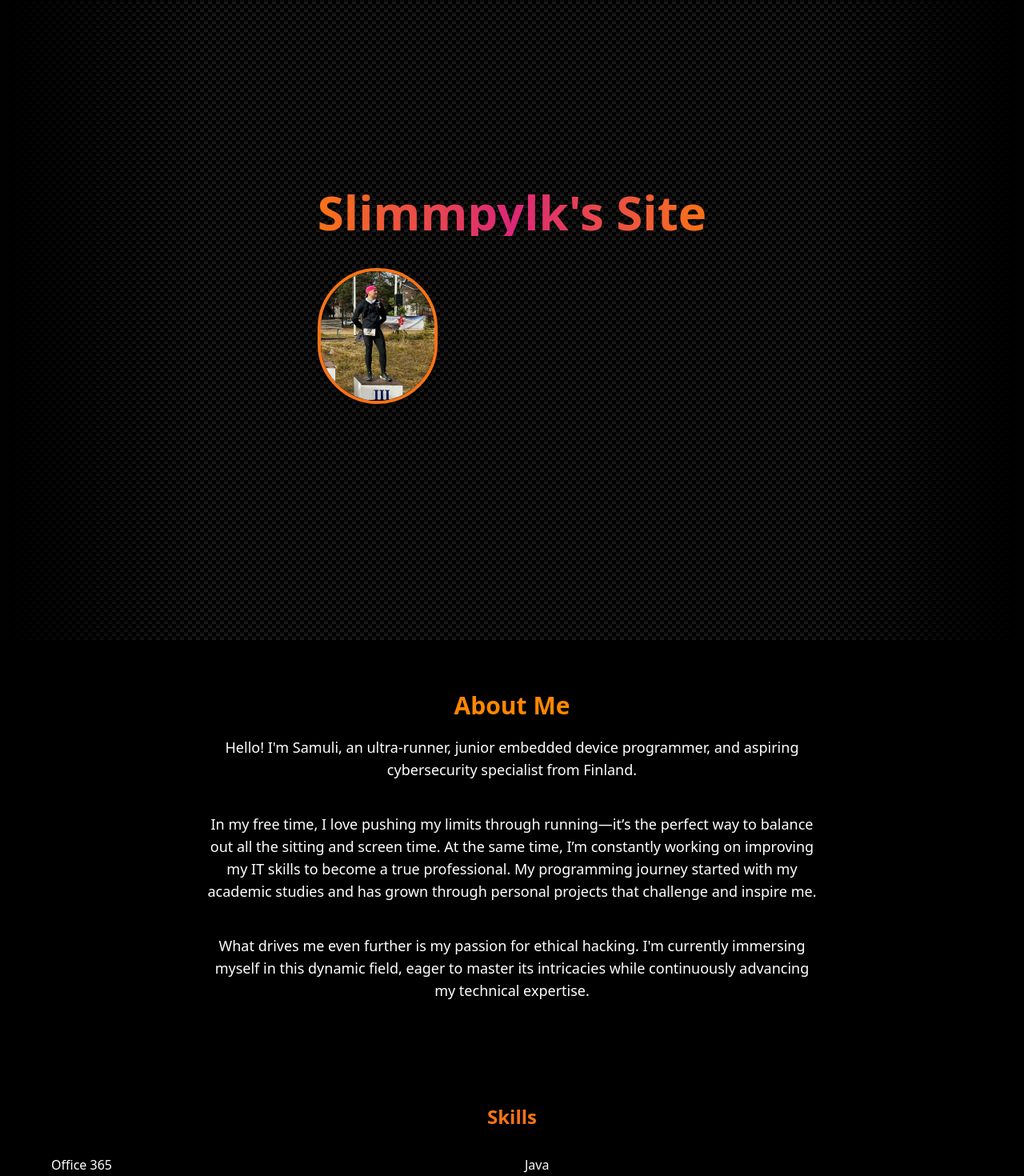
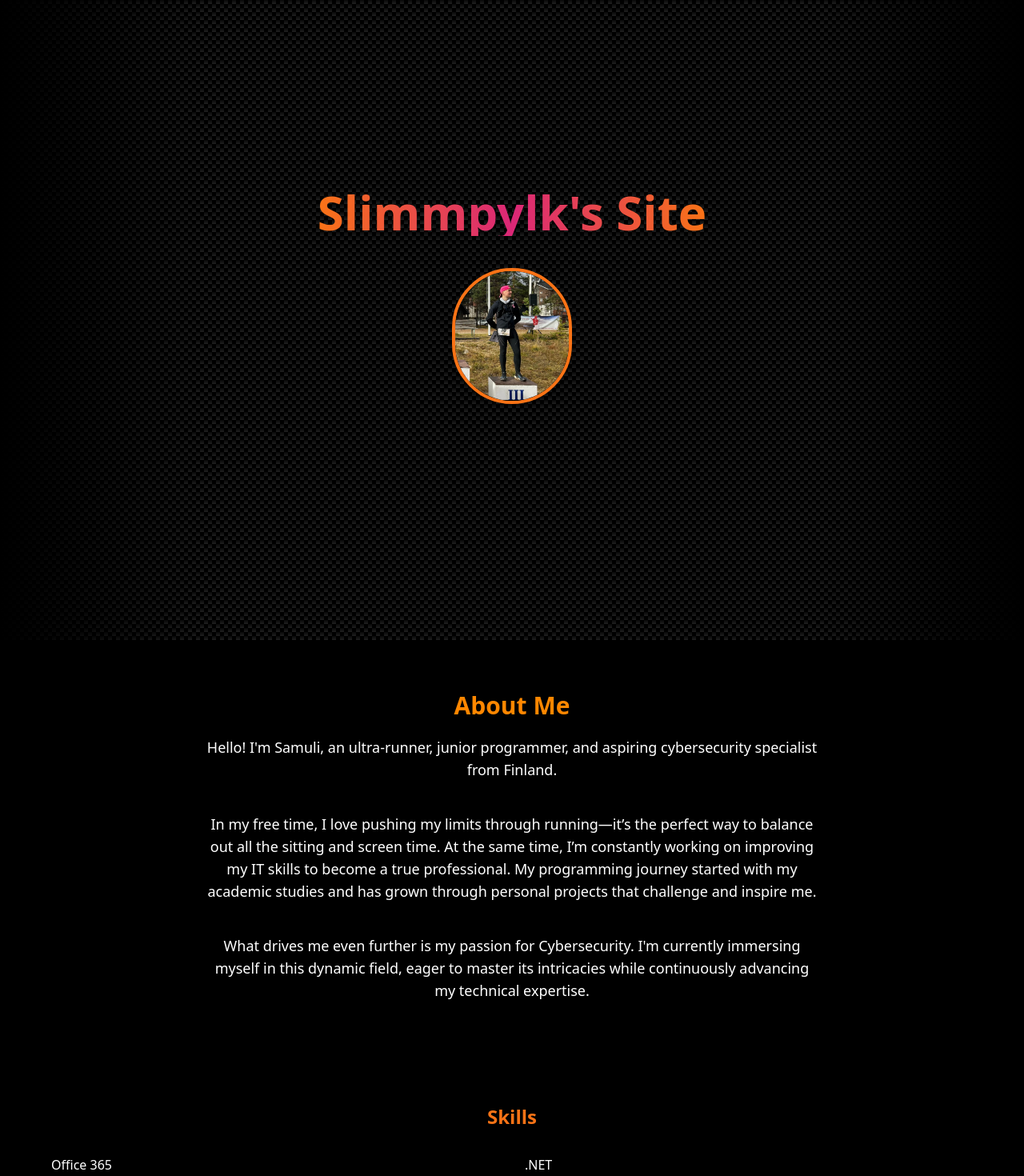
Before and after one commit to slimmpylk/CipherPair-DevHub, a Next.js app: page /samuliPortfolio in a window 1280 px wide. Shown: the top 1470 px of the page at 80% size. Built offline with nearby package versions, Linux system fonts and the light colour scheme; no server answers.

Commit message:
ready for launch
fixed CSS and placing on the sections

```diff
--- a/src/components/homePage/HeroSection.tsx
+++ b/src/components/homePage/HeroSection.tsx
@@ -38,13 +38,13 @@ export default function HeroSection() {
                         width={150}
                         height={150}
                     />
-                    <h2 className="text-2xl font-bold mt-4">[Friend&apos;s Name]</h2>
-                    <p className="text-gray-300 mt-2">Frontend Developer & Designer</p>
-                    <Link href="/leeviPortfolio">
-                        <button className="mt-4 px-6 py-2 bg-orange-500 text-white font-bold rounded hover:bg-orange-600">
-                            Friend&apos;s Portfolio
-                        </button>
-                    </Link>
+                    <h2 className="text-2xl font-bold mt-4">[Friends portfolio]</h2>
+                    <p className="text-gray-300 mt-2">Under Construction.</p>
+                    {/*<Link href="/leeviPortfolio">*/}
+                    {/*    <button className="mt-4 px-6 py-2 bg-orange-500 text-white font-bold rounded hover:bg-orange-600">*/}
+                    {/*        Friend&apos;s Portfolio*/}
+                    {/*    </button>*/}
+                    {/*</Link>*/}
                 </div>
             </div>
         </header>
--- a/src/components/leeviPortfolio/HeroSection1.tsx
+++ b/src/components/leeviPortfolio/HeroSection1.tsx
@@ -1,5 +1,5 @@
 import Image from "next/image";
-import DynamicText from "@/components/common/DynamicText";
+import DynamicText from "@/components/samuliPortfolio/DynamicText";
 
 export default function HeroSection1() {
     return (
--- a/src/components/samuliPortfolio/AboutSection.tsx
+++ b/src/components/samuliPortfolio/AboutSection.tsx
@@ -5,7 +5,7 @@ export default function AboutSection() {
                 <h2 className="title text-2xl sm:text-3xl font-bold mb-8">About Me</h2>
                 <div className="max-w-3xl mx-auto">
                     <p className="text-sm sm:text-base lg:text-lg leading-relaxed mb-10">
-                        Hello! I'm Samuli, an ultra-runner, junior embedded device programmer, and aspiring cybersecurity specialist from Finland.
+                        Hello! I&#39;m Samuli, an ultra-runner, junior  programmer, and aspiring cybersecurity specialist from Finland.
                     </p>
                     <p className="text-sm sm:text-base lg:text-lg leading-relaxed mb-10">
                         In my free time, I love pushing my limits through running—it’s the perfect way to balance out all the sitting and screen time.
@@ -13,7 +13,7 @@ export default function AboutSection() {
                         with my academic studies and has grown through personal projects that challenge and inspire me.
                     </p>
                     <p className="text-sm sm:text-base lg:text-lg leading-relaxed">
-                        What drives me even further is my passion for ethical hacking. I'm currently immersing myself in this dynamic field, eager to master
+                        What drives me even further is my passion for Cybersecurity. I&#39;m currently immersing myself in this dynamic field, eager to master
                         its intricacies while continuously advancing my technical expertise.
                     </p>
                 </div>
--- a/src/components/common/DynamicText.tsx
+++ b/src/components/samuliPortfolio/DynamicText.tsx
@@ -3,7 +3,7 @@
 import { useEffect, useRef, useState } from "react";
 import styles from "@/styles/DynamicText.module.css";
 
-const texts: string[] = ["Embedded Device Programmer", "Ultra Runner", "Ethical Hacker"];
+const texts: string[] = ["Programmer (junior)", "Ultra Runner", "Ethical Hacker (junior)", "SOC analyst (junior)"];
 
 export default function DynamicText() {
     const [currentText, setCurrentText] = useState<string>(texts[0]);
--- a/src/components/samuliPortfolio/HeroSection.tsx
+++ b/src/components/samuliPortfolio/HeroSection.tsx
@@ -1,5 +1,5 @@
 import Image from "next/image";
-import DynamicText from "@/components/common/DynamicText";
+import DynamicText from "@/components/samuliPortfolio/DynamicText";
 
 export default function HeroSection() {
     return (
@@ -20,19 +20,23 @@ export default function HeroSection() {
       from-orange-500 via-pink-600 to-orange-500
       bg-clip-text text-transparent
       mb-10
-            leading-[1.25]  /* or leading-relaxed, etc. */
+      leading-[1.25]
     "
                 >
                     Slimmpylk&apos;s Site
                 </h1>
+
+                {/* This wrapper holds your image and dynamic text */}
+                <div>
                     <Image
                         src="/photos/Samuli.jpg"
                         alt="Profile Picture"
-                    className="rounded-full border-4 border-orange-500 shadow-lg mb-8 content-center"
+                        className="rounded-full border-4 border-orange-500 shadow-lg mb-8 mx-auto block"
                         width={150}
                         height={150}
                     />
-                <DynamicText />
+                    <DynamicText/>
+                </div>
             </div>
         </header>
     );
--- a/src/components/samuliPortfolio/SkillsSection.tsx
+++ b/src/components/samuliPortfolio/SkillsSection.tsx
@@ -3,11 +3,11 @@ import SkillBar from "@/components/common/SkillBar";
 export default function SkillsSection() {
     const skills = [
         { skill: "Office 365", level: 90 },
-        { skill: "Java", level: 50 },
-        { skill: "C/C++", level: 70 },
-        { skill: "Frontend (HTML, CSS, JS, TS)", level: 80 },
-        { skill: "Python", level: 75 },
-        { skill: "SQL", level: 60 },
+        { skill: ".NET", level: 40 },
+        { skill: "C/C++", level: 50 },
+        { skill: "Frontend (HTML, CSS, JS, TS)", level: 60 },
+        { skill: "Python", level: 55 },
+        { skill: "SQL", level: 40 },
         { skill: "Linux", level: 65 },
     ];
 
--- a/src/components/samuliPortfolio/StravaStats.tsx
+++ b/src/components/samuliPortfolio/StravaStats.tsx
@@ -63,7 +63,7 @@ const StravaStats: React.FC = () => {
     return (
         <section id="strava-stats" className="bg-black py-10">
             <div className="container mx-auto">
-                <h2 className="text-2xl font-bold text-orange-500 text-center mb-8">RestApi</h2>
+                <h2 className="text-2xl font-bold text-orange-500 text-center mb-8">Strava RestApi</h2>
                 <div className="flex flex-col md:flex-row md:gap-6 justify-center">
                     {/* Card for Latest Workout */}
                     <div className="card-portfolio bg-gray-800 p-4 rounded-lg shadow-md flex-1">
```
Lines whose indentation alone changed are shown as unchanged.
